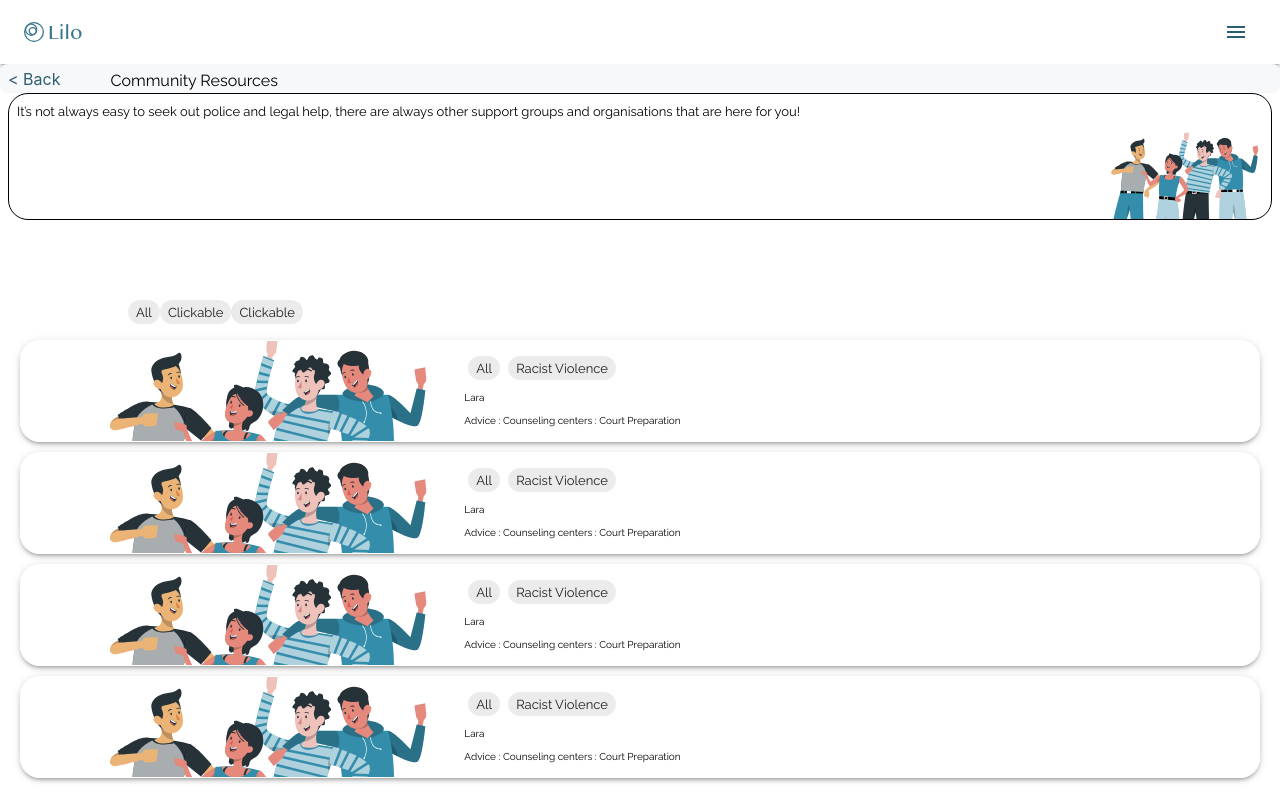
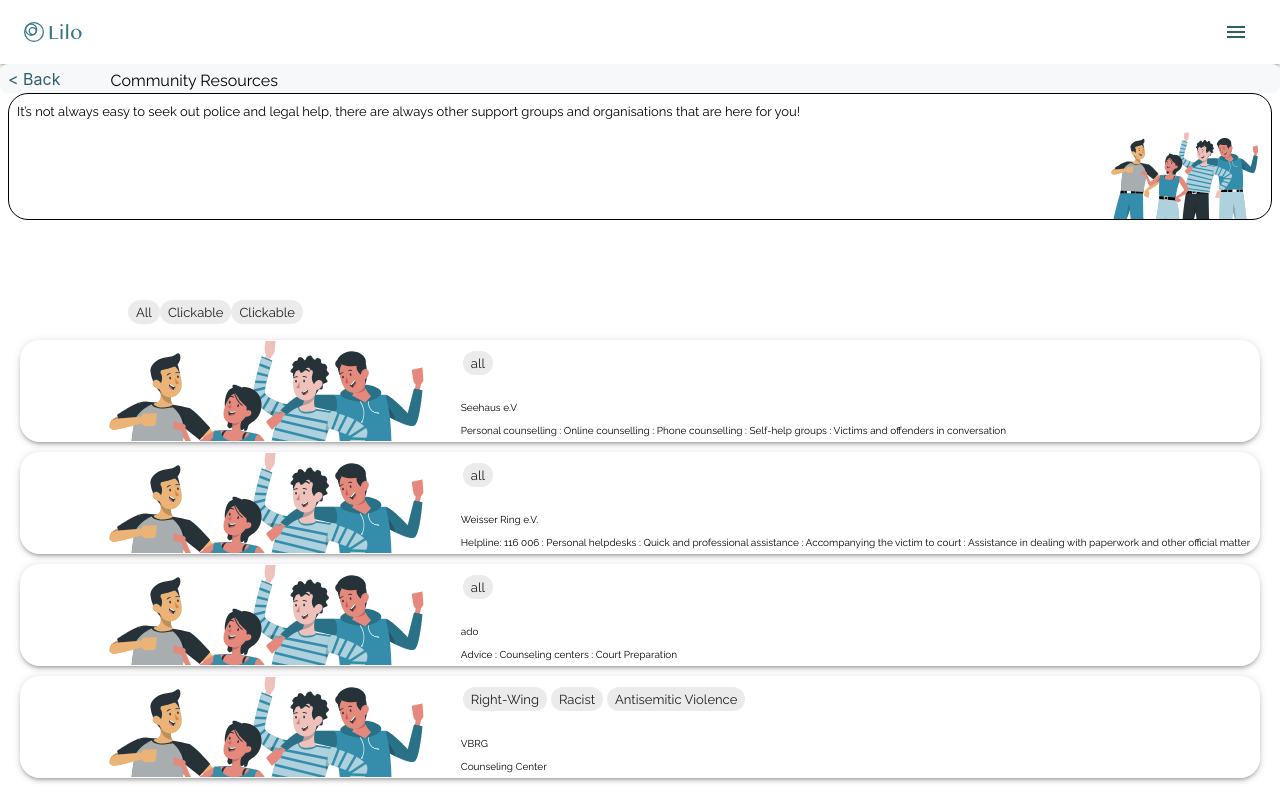
Before and after one commit to rstief/rannsteintc, a React (Create React App) app in the folder tc-rannstein-app/: page /lilo/communityresources in a window 1280 px wide. Built offline with nearby package versions, Linux system fonts and the light colour scheme.

Commit message:
community now working with data

```diff
--- a/tc-rannstein-app/src/components/pages/CommunityOrgPage.tsx
+++ b/tc-rannstein-app/src/components/pages/CommunityOrgPage.tsx
@@ -3,7 +3,7 @@
 import communityfriendship from '../../assets/communityfriendship.svg'
 import { useParams } from 'react-router-dom';
 import Divider from '@mui/material/Divider';
-import Button from '@mui/material/Button';
+import organisationList from '../../data/organizations.json'
 
 const CommunityOrgPage = () => {
 
--- a/tc-rannstein-app/src/components/pages/CommunityPage.tsx
+++ b/tc-rannstein-app/src/components/pages/CommunityPage.tsx
@@ -2,8 +2,26 @@
 import ResourcesBar from '../ResourcesBar';
 import communityfriendship from '../../assets/communityfriendship.svg'
 import { useNavigate } from 'react-router-dom';
+import organisationList from '../../data/organizations.json'
+
+interface org {
+    id: String
+    shortName: string,
+    fullName: string,
+    description: string,
+    state: string,
+    address: {
+        street: string,
+        city: string
+    },
+    phone: string,
+    link: string,
+    tags: string[],
+    services: string[]
+}
 
 const CommunityPage = () => {
+
     return (
         <Box display={'flex'} flexDirection='column' justifyContent='center' >
             <ResourcesBar name='Community Resources' innerRef='/lilo/assessment'></ResourcesBar>
@@ -27,10 +45,14 @@
                     console.log('test')
                 }} />
             </Box>
-            <CommunityItem id='1' />
+            {organisationList.map(
+                (item: org, index, array: org[]) => <CommunityItem key={item.id} id={item.id} />
+            )}
+
+            {/* <CommunityItem id='1' />
             <CommunityItem id='2' />
             <CommunityItem id='3' />
-            <CommunityItem id='4' />
+            <CommunityItem id='4' /> */}
         </Box>
     )
 }
@@ -39,8 +61,11 @@
     const navigate = useNavigate();
 
     /// todo add json loader with props.id
-    const services: string[] = ["Advice", "Counseling centers", "Court Preparation"];
-    const tags: string[] = ["All", "Racist Violence"]
+    const detailOrg: org | any = organisationList.find(item => item.id === props.id)
+    const services: string[] = detailOrg.services;
+    // ["Advice", "Counseling centers", "Court Preparation"];
+    const tags: string[] = detailOrg.tags;
+    // ["All", "Racist Violence"]
 
     function servicesRender(): JSX.Element {
         let servicesString = '';
@@ -54,7 +79,7 @@
         })
 
         return (
-            <Typography fontSize='10px'>
+            <Typography fontSize='10px' textOverflow={'ellipsis'} sx={{overflow: 'hidden', textOverflow: 'ellipsis' }}>
                 {servicesString}
             </Typography>
         )
@@ -64,31 +89,25 @@
         <Box onClick={() => {
             navigate('../communityorg/' + props.id)
         }} display={'flex'} height='100px' borderRadius='20px' marginLeft='20px' marginRight='20px' mt='10px'
-            sx={{ border: 1, justifyContent: 'space-between', boxShadow: 3, borderColor: 'white' }}>
-            <Box height={'100%'} width={'35%'}>
+            sx={{ border: 1, justifyContent: 'space-between', boxShadow: 3, borderColor: 'white', overflow: 'hidden', textOverflow: 'ellipsis'  }}>
+            <Box height={'100px'} width={'35%'}>
                 <img src={communityfriendship} className='communityfriendimage' alt='intro' />
             </Box>
-            <Box pl={'10px'} pt='15px' height='100px' sx={{ flexGrow: 5 }}>
-                <Box pb='10px' >
+            <Box pl={'10px'} pt='10px' height='100px' width={'65%'} >
+                <Box pb='10px' height='15%' overflow={'hidden'}>
                     {
                         <div>
                             {tags.map(
-                                (item, index, array) => <Chip sx={{ml:'4px', mr:'4px'}} size='small' label={item} />
+                                (item, index, array) => <Chip sx={{ ml: '2px', mr: '2px' }} size='small' label={item} />
                             )}
                         </div>
                     }
-                    {/* <Chip size='small' label='Test' />
-                    <Chip size='small' label='Test' />
-                    <Chip size='small' label='Test' /> */}
                 </Box>
-                <Box display={'flex'} sx={{ flexDirection: 'column-reverse' }}>
-                    {/* <Typography fontSize='10px'>
-                        Test : Test : Test
-                    </Typography> */}
+                <Box display={'flex'} height='85%' sx={{ flexDirection:'column' ,justifyContent: 'center'}}>
+                    <Typography mb='8px' fontSize='10px'>
+                        {detailOrg.shortName}
+                    </Typography>
                     {servicesRender()}
-                    <Typography mb='8px' fontSize='10px'>
-                        Lara
-                    </Typography>
                 </Box>
 
             </Box>
--- a/tc-rannstein-app/src/components/pages/IntroPage.tsx
+++ b/tc-rannstein-app/src/components/pages/IntroPage.tsx
@@ -26,7 +26,7 @@
         <Box display={'flex'} sx={{ flexDirection: 'column', justifyContent: 'space-evenly', height: '700px', alignItems: 'center' }}>
           <Box display={'flex'} sx={{ flexDirection: 'column', justifyContent: 'center', alignItems: 'center' }}>
             <Typography align='left' mb={'10px'} sx={{ fontWeight: 'bold' }}>
-              Would you like to:
+              {t("introPages.page3.header")}
             </Typography>
             <Link href='../lilo/assessment' sx={{ color: 'black' }} >
               <AssessmentImage />
--- a/tc-rannstein-app/src/data/organizations.json
+++ b/tc-rannstein-app/src/data/organizations.json
@@ -1,5 +1,6 @@
 [
   {
+    "id": "1",
     "shortName": "Seehaus e.V",
     "fullName": "Seehaus e.V",
     "description": "We support the victims in dealing with and working through their traumatic experience. We transparently point out ways how to react in a healthy and healing way to what has happened and accompany / assist the clients in going them.",
@@ -14,6 +15,7 @@
     "services": ["Personal counselling", "Online counselling", "Phone counselling", "Self-help groups", "Victims and offenders in conversation"]
   },
   {
+    "id": "2",
     "shortName": "Weisser Ring e.V.",
     "fullName": "Weisser Ring e.V.",
     "description": "Victim support organisation that is active nationwide, the victim helpline is available daily between 7 a.m. and 10 p.m. They know which services can be obtained through other service providers and can point out the way to find the right ones.",
@@ -28,6 +30,7 @@
     "services": ["Helpline: 116 006", "Personal helpdesks", " Quick and professional assistance ", "Accompanying the victim to court", "Assistance in dealing with paperwork and other official matter"]
   },
   {
+    "id": "3",
     "shortName": "ado",
     "fullName": "Arbeitskreis der Opferhilfen in Deutschland e.V.",
     "description": " An umbrella organisation for a range of professional victim support organisations operating at the regional level. Der gemeinnützige Verein dient der ideellen und finanziellen Unterstützung der ado-Mitglieder.",
@@ -42,6 +45,7 @@
     "services": ["Advice", "Counseling centers", "Court Preparation"]
   },
   {
+    "id": "4",
     "shortName": "VBRG",
     "fullName": "Association of Counseling Centers for Victims of Right-Wing, Racist and Antisemitic Violence in Germany",
     "description": "VBRG is committed to providing victims of right-wing, racist and antisemitic violence across Germany with access to counselling and support. ",
--- a/tc-rannstein-app/src/i18n/translation-de.json
+++ b/tc-rannstein-app/src/i18n/translation-de.json
@@ -143,7 +143,7 @@
         "languageSelect": "Sprache"
       },
       "page3": {
-        "header": "Would you like to:"
+        "header": "Wählen sie eine Option:"
       }
     }
   }
```
